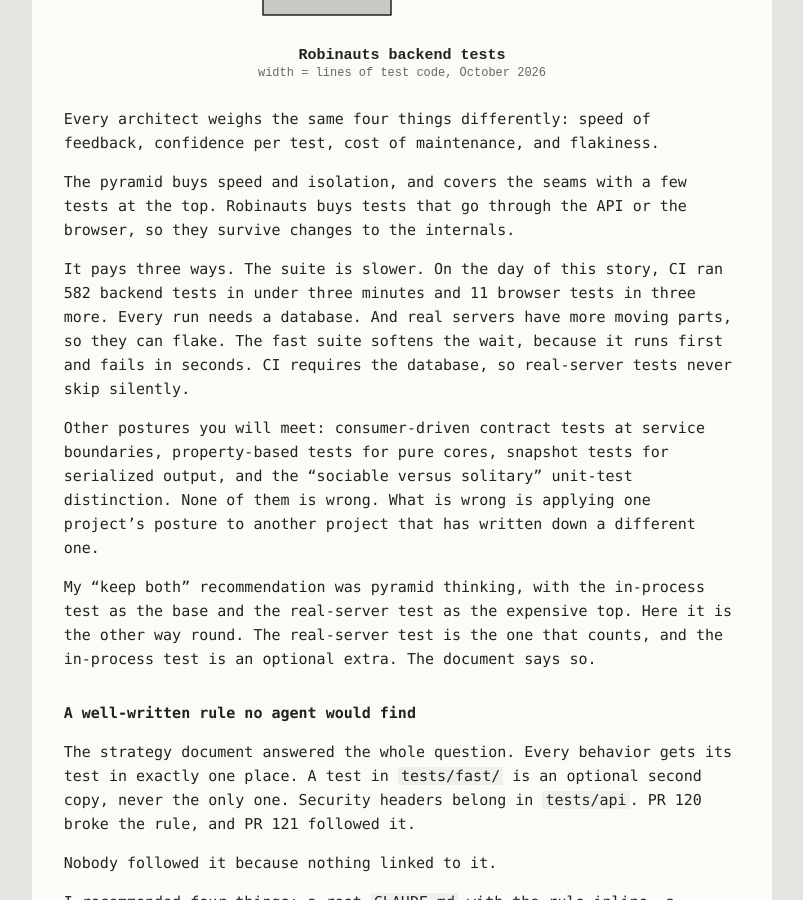
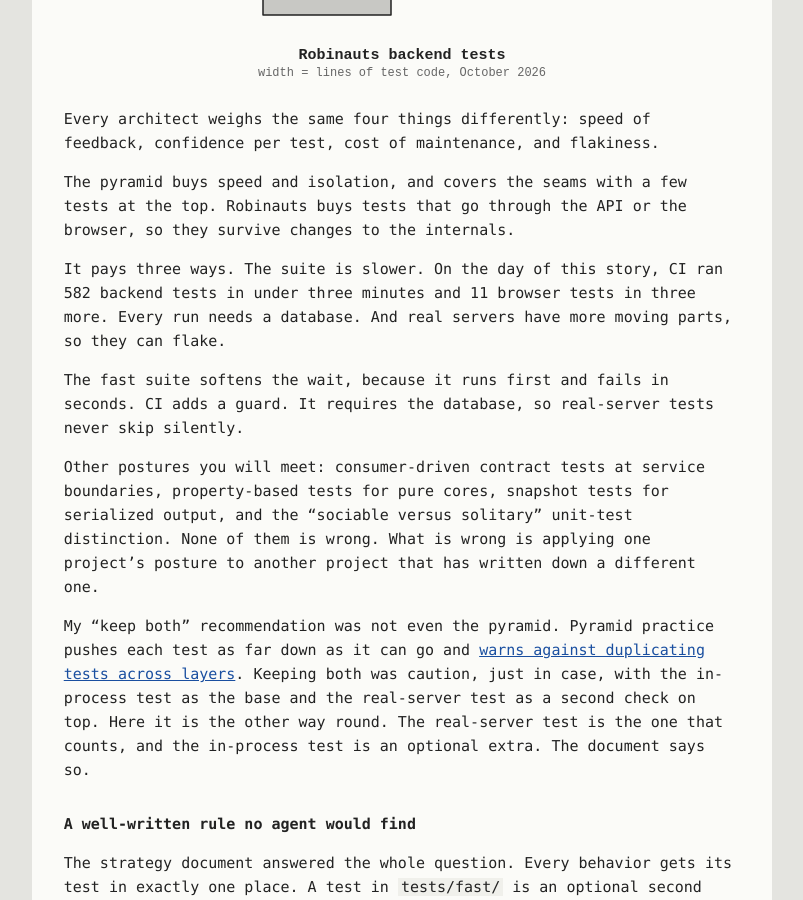
Before and after one commit to the-guish/the-dog-ate-my-typewriter, a Jekyll site: the page built from _posts/2026-10-11-why-the-drama-about-duplicating-tests.md, in a window 1280 px wide and 900 px high, scrolled down 6544 px. Shown: the whole window, without its empty margins (238-1041 px from the left). Built offline with Jekyll 4.4.1, drawn with Linux system fonts in a browser that asks for light colours; our own code applies the rules of GitHub Pages for plain Markdown files; some of the changed text lies outside the part shown.

Commit message:
more edits
Signed-off-by: Luis Castro <dev@guish.in>

```diff
--- a/_posts/2026-10-11-why-the-drama-about-duplicating-tests.md
+++ b/_posts/2026-10-11-why-the-drama-about-duplicating-tests.md
@@ -216,8 +216,8 @@
 and brittle.
 
 
-The "testing trophy" by Kent C. Dodds pushes back, summed up in his motto
-["write tests, not too many, mostly integration"](https://kentcdodds.com/blog/write-tests).
+The "testing trophy" by Kent C. Dodds pushes back. It builds on a line by
+Guillermo Rauch, ["Write tests. Not too many. Mostly integration."](https://kentcdodds.com/blog/write-tests)
 Most tests sit in its wide integration band.
 
 ![The test pyramid, with mostly unit tests, next to the testing trophy, with mostly integration tests]({{ '/assets/images/pyramid-vs-trophy.svg' | relative_url }})
@@ -262,9 +262,10 @@
 It pays three ways. The suite is slower. On the day of
 this story, CI ran 582 backend tests in under three minutes and 11 browser tests
 in three more. Every run needs a database. And real servers have more moving
-parts, so they can flake. The fast suite softens the wait, because it runs first
-and fails in seconds. CI requires the database, so real-server tests never skip
-silently.
+parts, so they can flake.
+
+The fast suite softens the wait, because it runs first and fails in seconds. CI
+adds a guard. It requires the database, so real-server tests never skip silently.
 
 
 Other postures you will meet: consumer-driven contract tests at service
@@ -274,9 +275,11 @@
 written down a different one.
 
 
-My "keep both" recommendation was pyramid thinking,
-with the in-process test as the base and the real-server test as the expensive top.
-Here it is the other way round. The real-server test is the one that counts, and
+My "keep both" recommendation was not even the pyramid. Pyramid practice pushes
+each test as far down as it can go and [warns against duplicating tests across
+layers](https://martinfowler.com/articles/practical-test-pyramid.html#AvoidTestDuplication).
+Keeping both was caution, just in case, with the in-process test as the base and
+the real-server test as a second check on top. Here it is the other way round. The real-server test is the one that counts, and
 the in-process test is an optional extra. The document says so.
 
 ### A well-written rule no agent would find
```
Also changed, not shown: other parts of _posts/2026-10-11-why-the-drama-about-duplicating-tests.md (+1 -1 lines).
